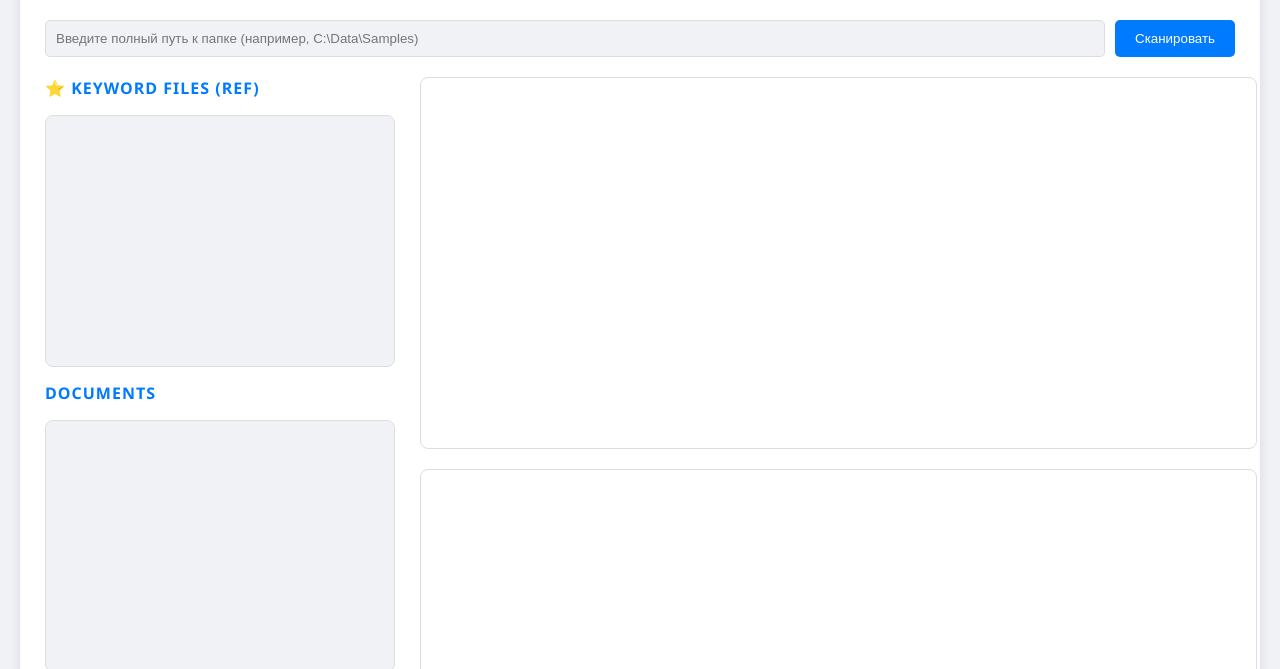
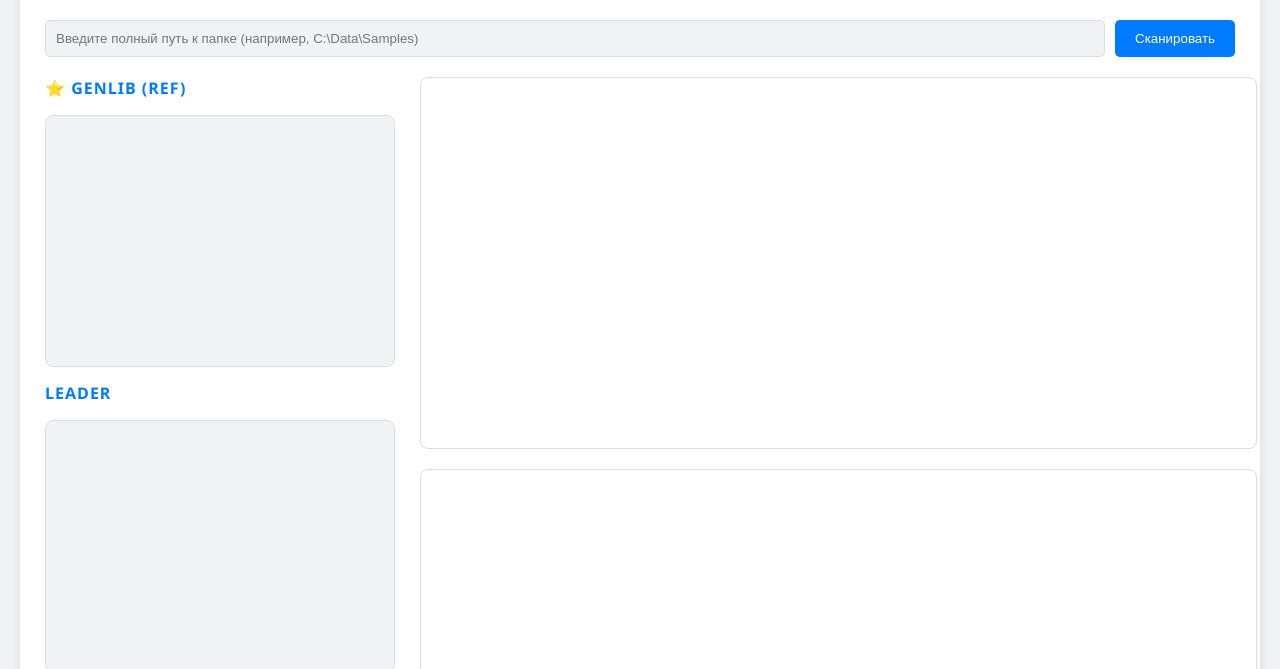
Before and after one commit to EvgenyiLog/dnalenght, a website: page static/index.html in a window 1280 px wide. Shown: the part 131-800 px from the top of the page. Drawn offline with Linux system fonts and the light colour scheme.

Commit message:
030226
update index

```diff
--- a/static/index.html
+++ b/static/index.html
@@ -152,11 +152,11 @@
         <div class="main-layout">
             <aside class="file-browser">
                 <div>
-                    <h3>⭐ Keyword Files (Ref)</h3>
+                    <h3>⭐ Genlib (Ref)</h3>
                     <div id="listKeyword" class="file-list"></div>
                 </div>
                 <div>
-                    <h3>Documents</h3>
+                    <h3>Leader</h3>
                     <div id="listOther" class="file-list"></div>
                 </div>
             </aside>
```
